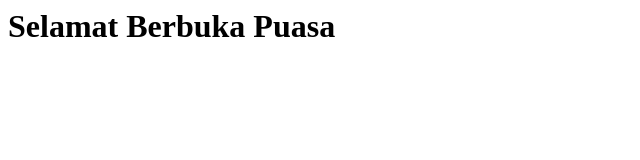
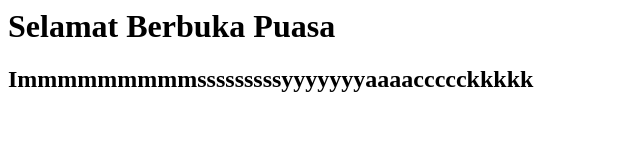
Before and after one commit to 16110316/amikom, a plain HTML site: page index.html in a window 1280 px wide. Shown: the whole page, without its empty margins (0-640 px from the left). Drawn offline with Linux system fonts and the light colour scheme.

Commit message:
Update index.html

```diff
--- a/index.html
+++ b/index.html
@@ -4,5 +4,6 @@
 </head>
 <body>
 	<h1>Selamat Berbuka Puasa</h1>
+	<h2>Immmmmmmmmsssssssssyyyyyyyaaaaccccckkkkk</h2>
 </body>
 </html>
```
